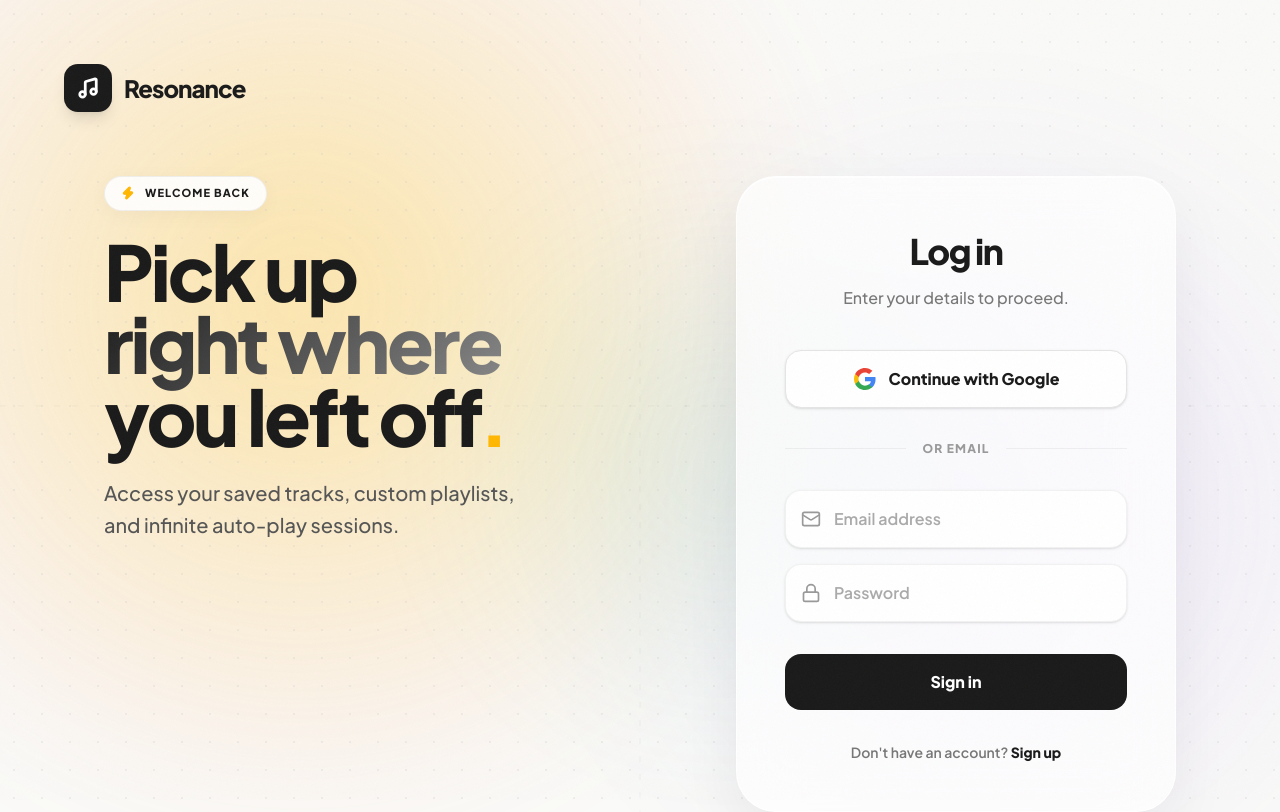
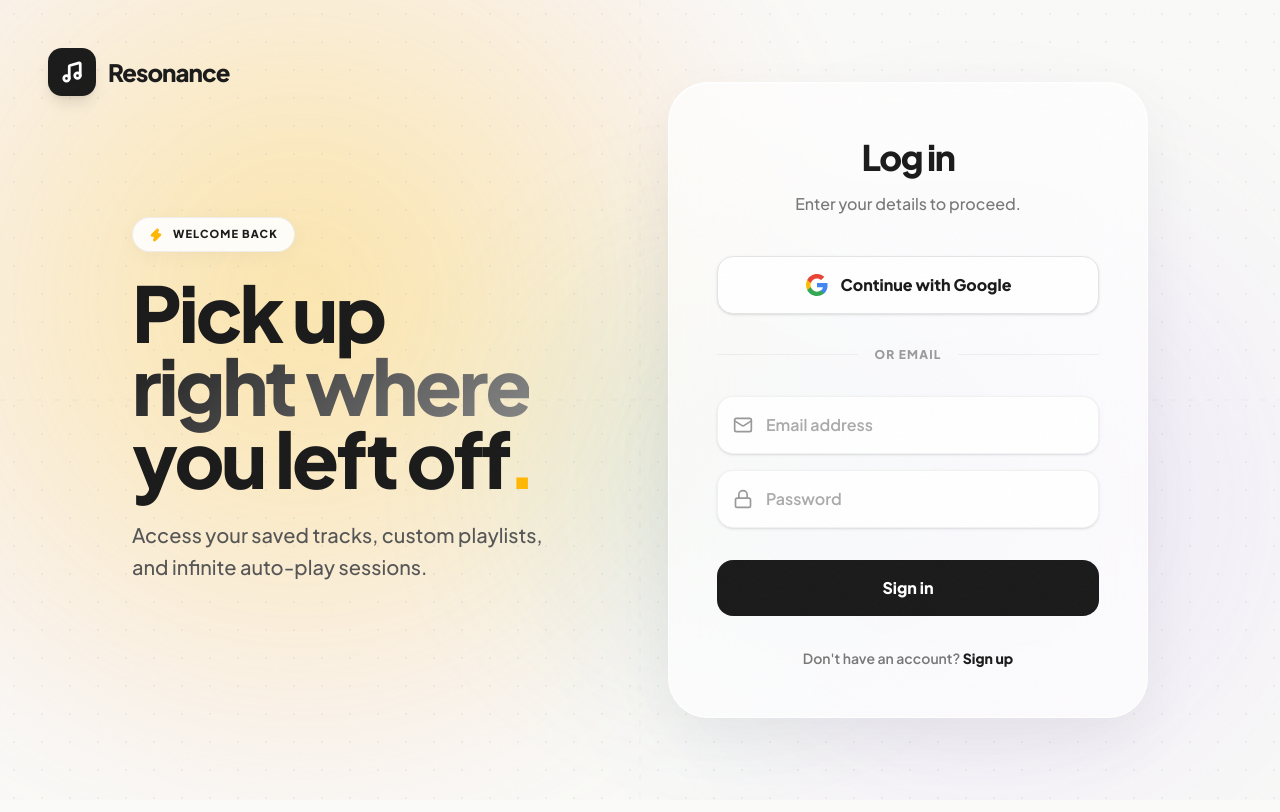
Before and after one commit to Niteshagarwal01/Resonance, a Next.js app in the folder frontend/: page /login in a window 1280 px wide. Built offline with nearby package versions, Linux system fonts and the light colour scheme; no server answers.

Commit message:
Refactor layout structure to use a single perfectly centered flex container instead of two separate absolute columns, completely fixing all top/bottom spacing issues on tablet screens

```diff
--- a/frontend/src/app/login/page.tsx
+++ b/frontend/src/app/login/page.tsx
@@ -54,9 +54,8 @@ export default function LoginPage() {
         </svg>
       </div>
 
-      {/* LEFT SECTION - Branding & Cinematic Visuals */}
-      <div className="hidden lg:flex w-1/2 flex-col justify-start items-end p-12 lg:p-16 lg:pr-12 xl:pr-24 relative z-20 pt-[15vh] lg:pt-[22vh]">
-        <div className="absolute top-12 left-12 lg:top-16 lg:left-16 z-30">
+      {/* BRANDING LOGO (Absolute Top Left) */}
+      <div className="absolute top-8 left-8 lg:top-12 lg:left-12 z-30">
         <Link href="/" className="flex items-center gap-3 w-fit group" style={{ textDecoration: "none" }}>
           <motion.div whileHover={{ rotate: 90 }} transition={{ type: "spring", stiffness: 200 }}
             className="w-12 h-12 flex items-center justify-center shadow-lg" style={{ background: "#1A1A1A", borderRadius: 14 }}
@@ -67,7 +66,12 @@ export default function LoginPage() {
         </Link>
       </div>
 
-        <div className="relative z-10 w-full max-w-[440px]">
+      {/* MAIN CONTENT CONTAINER (Perfectly Centered) */}
+      <div className="flex-1 w-full flex items-center justify-center z-20 p-6 lg:p-12">
+        <div className="w-full max-w-6xl flex flex-col lg:flex-row items-center justify-center gap-12 lg:gap-24">
+
+          {/* LEFT SECTION - Text */}
+          <div className="hidden lg:block flex-1 w-full max-w-[440px]">
             <motion.div initial={{ opacity: 0, y: 20 }} animate={{ opacity: 1, y: 0 }}>
               <div className="inline-flex items-center gap-2.5 mb-6" style={{ background: "rgba(255,255,255,0.9)", border: "1px solid rgba(0,0,0,0.06)", padding: "8px 16px", borderRadius: 100, fontSize: 11, fontWeight: 800, letterSpacing: "0.1em", textTransform: "uppercase", boxShadow: "0 4px 20px rgba(0,0,0,0.04)" }}>
                 <Zap size={14} color="#FFB703" fill="#FFB703" />
@@ -89,20 +93,17 @@ export default function LoginPage() {
               Access your saved tracks, custom playlists, and infinite auto-play sessions.
             </motion.p>
           </div>
-      </div>
 
           {/* RIGHT SECTION - Auth Form */}
-      <div className="w-full lg:w-1/2 flex items-center lg:items-start justify-center lg:justify-start lg:pl-12 xl:pl-24 relative z-20 lg:pt-[22vh]">
-
-
-        <Link href="/" className="lg:hidden absolute top-8 left-8 z-20 text-[#1A1A1A] opacity-60 hover:opacity-100 transition-opacity flex items-center gap-2" style={{ fontWeight: 700, textDecoration: "none" }}>
+          <div className="w-full flex-1 flex justify-center lg:justify-start max-w-[480px] relative">
+            <Link href="/" className="lg:hidden absolute -top-16 left-0 z-20 text-[#1A1A1A] opacity-60 hover:opacity-100 transition-opacity flex items-center gap-2" style={{ fontWeight: 700, textDecoration: "none" }}>
               <ArrowLeft size={20} /> Back
             </Link>
 
             {/* Floating Glassmorphic Login Card */}
             <motion.div
               initial={{ opacity: 0, scale: 0.96, y: 20 }} animate={{ opacity: 1, scale: 1, y: 0 }} transition={{ type: "spring", stiffness: 80, damping: 20 }}
-          className="w-full max-w-[440px] p-8 sm:p-12 rounded-[2.5rem] relative z-10 mx-auto lg:mx-0 px-6 lg:px-12"
+              className="w-full p-8 sm:p-12 rounded-[2.5rem] relative z-10"
           style={{
             background: "rgba(255,255,255,0.75)",
             backdropFilter: "blur(30px)",
@@ -171,5 +172,7 @@ export default function LoginPage() {
         </motion.div>
           </div>
         </div>
+      </div>
+    </div>
   );
 }
--- a/frontend/src/app/signup/page.tsx
+++ b/frontend/src/app/signup/page.tsx
@@ -61,9 +61,8 @@ export default function SignupPage() {
         </svg>
       </div>
 
-      {/* LEFT SECTION - Branding & Cinematic Visuals */}
-      <div className="hidden lg:flex w-1/2 flex-col justify-start items-end p-12 lg:p-16 lg:pr-12 xl:pr-24 relative z-20 pt-[15vh] lg:pt-[22vh]">
-        <div className="absolute top-12 left-12 lg:top-16 lg:left-16 z-30">
+      {/* BRANDING LOGO (Absolute Top Left) */}
+      <div className="absolute top-8 left-8 lg:top-12 lg:left-12 z-30">
         <Link href="/" className="flex items-center gap-3 w-fit group" style={{ textDecoration: "none" }}>
           <motion.div whileHover={{ rotate: 90 }} transition={{ type: "spring", stiffness: 200 }}
             className="w-12 h-12 flex items-center justify-center shadow-lg" style={{ background: "#1A1A1A", borderRadius: 14 }}
@@ -74,7 +73,12 @@ export default function SignupPage() {
         </Link>
       </div>
 
-        <div className="relative z-10 w-full max-w-[440px]">
+      {/* MAIN CONTENT CONTAINER (Perfectly Centered) */}
+      <div className="flex-1 w-full flex items-center justify-center z-20 p-6 lg:p-12">
+        <div className="w-full max-w-6xl flex flex-col lg:flex-row items-center justify-center gap-12 lg:gap-24">
+
+          {/* LEFT SECTION - Text */}
+          <div className="hidden lg:block flex-1 w-full max-w-[440px]">
             <motion.div initial={{ opacity: 0, y: 20 }} animate={{ opacity: 1, y: 0 }}>
               <div className="inline-flex items-center gap-2.5 mb-6" style={{ background: "rgba(255,255,255,0.9)", border: "1px solid rgba(0,0,0,0.06)", padding: "8px 16px", borderRadius: 100, fontSize: 11, fontWeight: 800, letterSpacing: "0.1em", textTransform: "uppercase", boxShadow: "0 4px 20px rgba(0,0,0,0.04)" }}>
                 <Zap size={14} color="#22c55e" fill="#22c55e" />
@@ -96,20 +100,17 @@ export default function SignupPage() {
               Create an account to join thousands of music lovers discovering and sharing their favorite tracks in real-time.
             </motion.p>
           </div>
-      </div>
 
           {/* RIGHT SECTION - Auth Form */}
-      <div className="w-full lg:w-1/2 flex items-center lg:items-start justify-center lg:justify-start lg:pl-12 xl:pl-24 relative z-20 lg:pt-[22vh]">
-
-
-        <Link href="/" className="lg:hidden absolute top-8 left-8 z-20 text-[#1A1A1A] opacity-60 hover:opacity-100 transition-opacity flex items-center gap-2" style={{ fontWeight: 700, textDecoration: "none" }}>
+          <div className="w-full flex-1 flex justify-center lg:justify-start max-w-[480px] relative">
+            <Link href="/" className="lg:hidden absolute -top-16 left-0 z-20 text-[#1A1A1A] opacity-60 hover:opacity-100 transition-opacity flex items-center gap-2" style={{ fontWeight: 700, textDecoration: "none" }}>
               <ArrowLeft size={20} /> Back
             </Link>
 
             {/* Floating Glassmorphic Signup Card */}
             <motion.div
               initial={{ opacity: 0, scale: 0.96, y: 20 }} animate={{ opacity: 1, scale: 1, y: 0 }} transition={{ type: "spring", stiffness: 80, damping: 20 }}
-          className="w-full max-w-[440px] p-8 sm:p-12 rounded-[2.5rem] relative z-10 mx-auto lg:mx-0 px-6 lg:px-12"
+              className="w-full p-8 sm:p-12 rounded-[2.5rem] relative z-10"
               style={{
                 background: "rgba(255,255,255,0.75)",
                 backdropFilter: "blur(30px)",
@@ -188,5 +189,7 @@ export default function SignupPage() {
         </motion.div>
           </div>
         </div>
+      </div>
+    </div>
   );
 }
```
Lines whose indentation alone changed are shown as unchanged.
